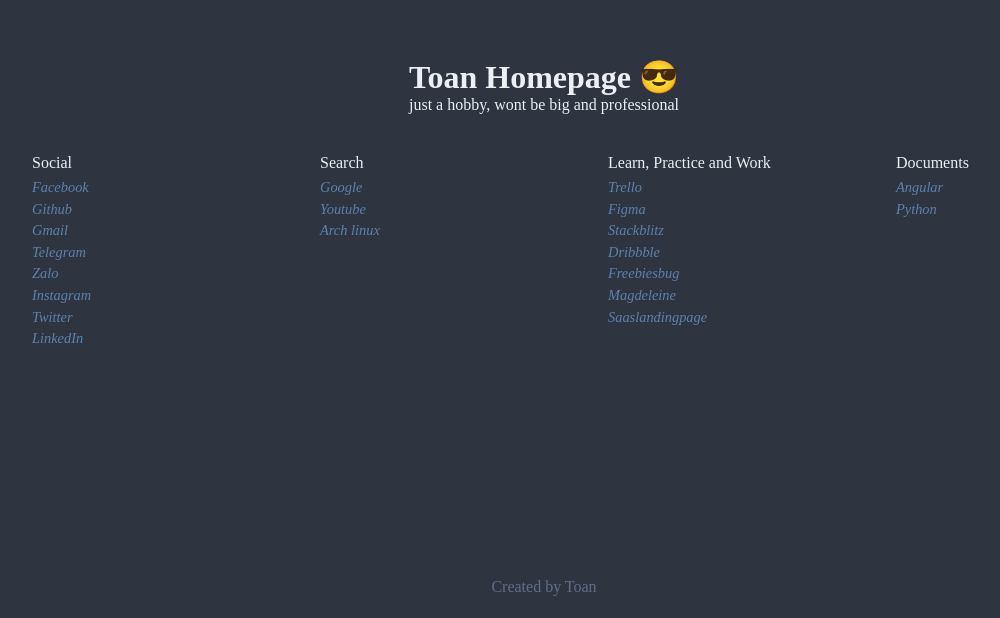
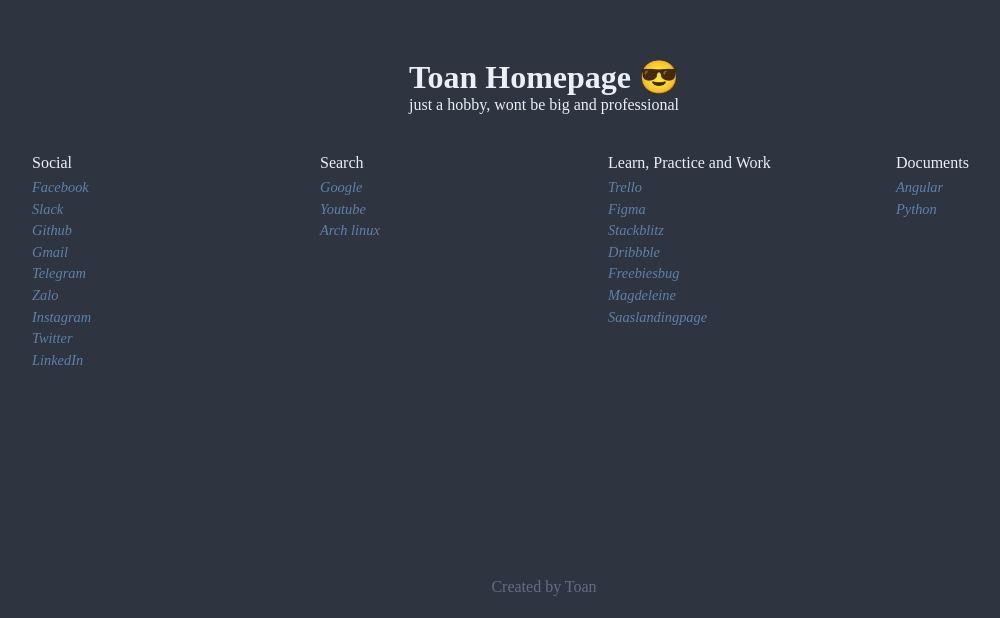
Before and after one commit to lqtoan/lqtoan.github.io, a plain HTML site: page homepage/index.html in a window 1280 px wide. Shown: the part 182-800 px from the top of the page, without its empty margins (96-1096 px from the left). Drawn offline with Linux system fonts and the light colour scheme.

Commit message:
add Slack

```diff
--- a/homepage/index.html
+++ b/homepage/index.html
@@ -15,7 +15,7 @@
       <ul class="bookmarks">
         <p>Social</p>
         <li><a href="https://facebook.com">Facebook</a></li>
-				<li><a href="https://app.slack.com/client/"</a><li>
+				<li><a href="https://app.slack.com/client/"</a>Slack<li>
         <li>
           <a href="https://github.com/lqtoan?tab=repositories">Github</a>
         </li>
```
